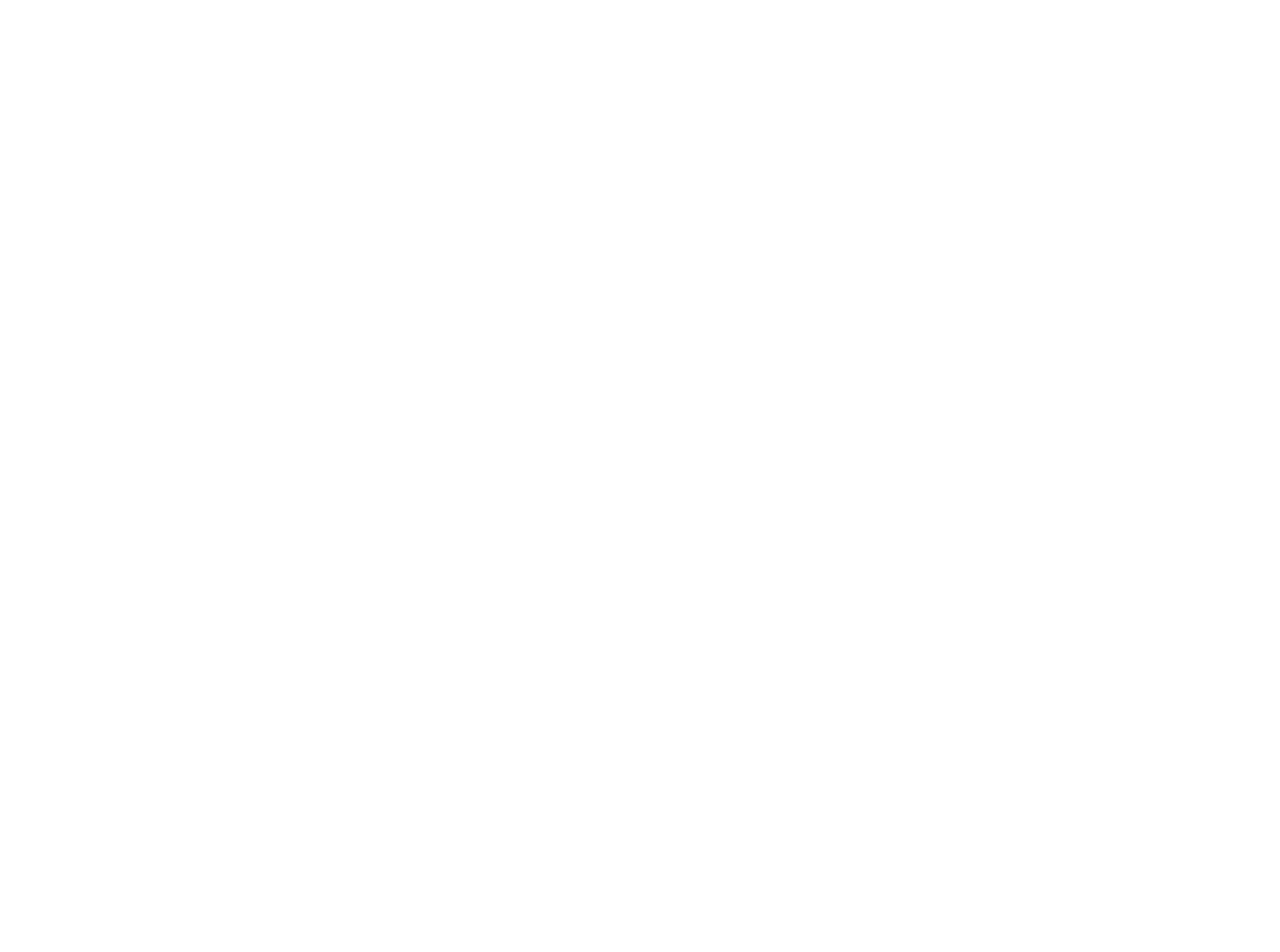
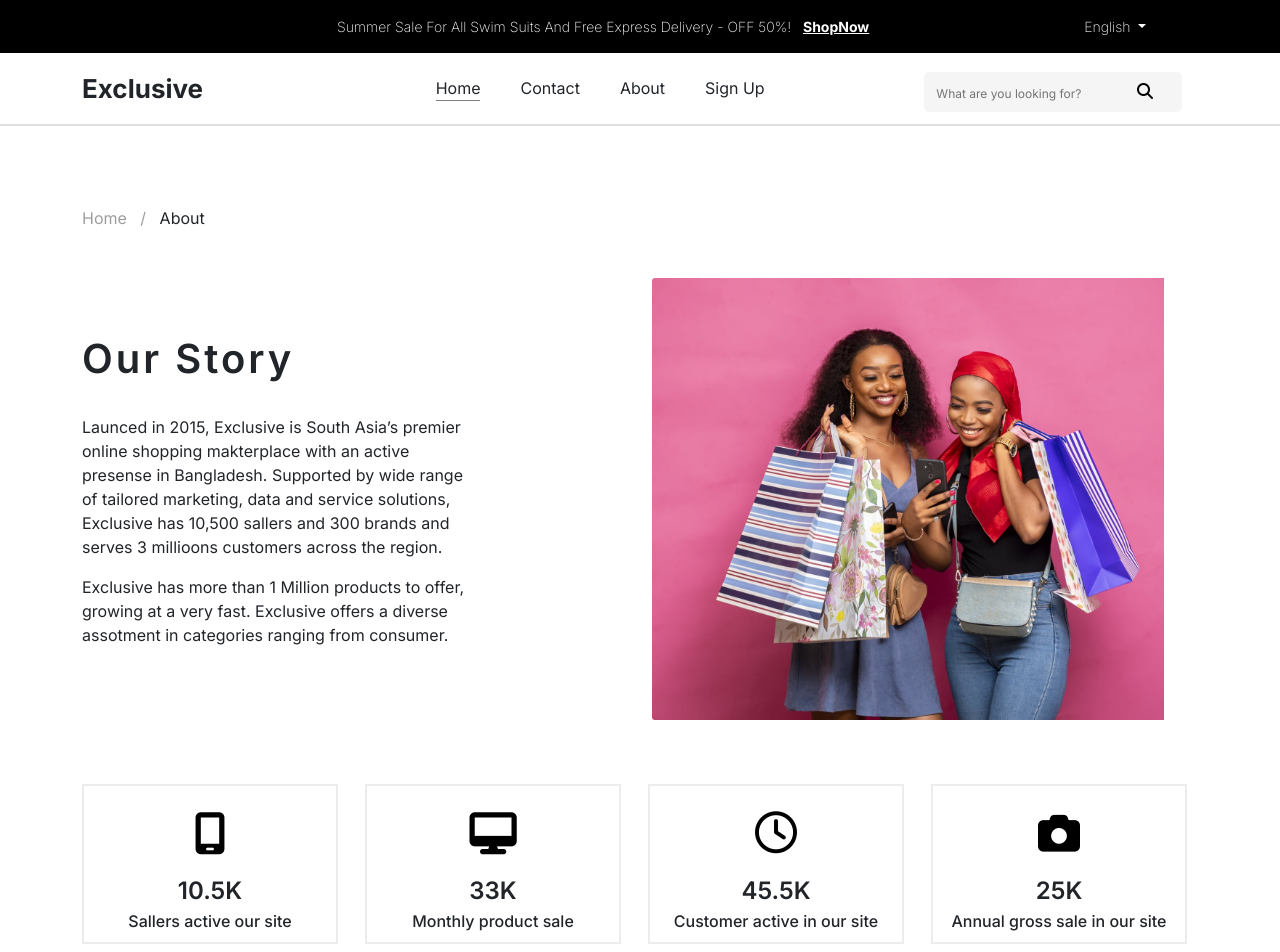
Before and after one commit to YousefAbdelaty/E-commerce-Website, an Angular app: page /about in a window 1280 px wide. Before the commit this address led to /. Shown: the top 952 px of the page. Before the commit the page ends 800 px from the top, so only its background shows below. Built offline with nearby package versions, Linux system fonts and the light colour scheme.

Commit message:
Completed 50% of about

```diff
--- /dev/null
+++ b/src/app/about/about.component.css
@@ -0,0 +1,144 @@
+
+.aboutWrapper {
+    margin-top: 5rem;
+    margin-bottom: 5rem;
+}
+
+.aboutWrapper p#location span{
+    color: #9e9e9e;
+}
+
+.aboutWrapper .ourStory {
+    /* display: flex; */
+    /* justify-content: space-between; */
+    margin-top: 3rem;
+    align-items: center;
+}
+
+.aboutWrapper .ourStory h1{
+    letter-spacing: 3px;
+    font-weight: 600;
+    margin-bottom: 2rem;
+}
+
+.aboutWrapper .ourStory p{
+    /* font-size: 14px; */
+    max-width: 70%;
+}
+
+.aboutWrapper .ourStory .storyImg img{
+    width: 40vw;
+}
+
+
+.boxes{
+    margin-top: 4rem;
+}
+
+.boxes .boxesWrapper{
+    /* display: flex; */
+    /* gap: 1rem; */
+    /* justify-content: space-around; */
+    margin-top:2rem ;
+    margin-bottom:2rem ;
+    /* overflow: hidden; */
+    display: grid;
+    grid-template-columns: repeat(4 , 1fr);
+    gap: 1rem;
+}
+
+.boxes .categoryItem{
+    display: flex;
+    flex-direction: column;
+    gap: 1rem;
+    justify-content: center;
+    align-items: center;
+    /* padding: 10px; */
+    max-width: 16rem;
+    height: 10rem;
+    border: 2px solid #ececec;
+    cursor: pointer;
+    position: relative;
+}
+
+.boxes .categoryItem::before {
+    content: "";
+    position: absolute;
+    bottom: 0;
+    left: 0;
+    width: 100%;
+    height: 0%;
+    background: #db4444;
+    z-index: -1;
+    transition: all 0.3s ease-in-out;
+}
+
+/* On hover: fill from bottom to top */
+.boxes .categoryItem:hover::before {
+  height: 100%;
+}
+
+.boxes .categoryItem:hover p,
+.boxes .categoryItem:hover i{
+    color: white;
+}
+
+.boxes .categoryItem p{
+    font-size: 16px;
+    font-weight: 500;
+    margin-top: -2rem;
+}
+.boxes .categoryItem p#number{
+    font-size: 24px;
+    font-weight: 600;
+    margin-top: 0.2rem;
+}
+
+.boxes .categoryItem i{
+    font-size: 42px;
+    margin-top: 2rem;
+    color: #000000;
+}
+
+
+
+
+
+/* MEDIA QUERY */
+
+
+
+@media only screen and (max-width:1200px){
+    .boxes .boxesWrapper{
+        grid-template-columns: repeat(3 , 1fr) ;
+    }
+}
+
+@media only screen and (max-width:992px){
+
+    .aboutWrapper .ourStory p{
+        margin: 0 auto;
+        max-width: 80%;
+    }
+
+    .aboutWrapper .ourStory h1{
+        text-align: center;
+    }
+    .aboutWrapper .ourStory .storyImg img{
+        width: 60vw;
+    }
+
+    .aboutWrapper .ourStory .storyImg {
+        display: flex;
+        justify-content: center;
+        margin-top: 2rem;
+    }
+}
+
+@media only screen and (max-width:768px){
+  .boxes .boxesWrapper{
+        grid-template-columns: repeat(2 , 1fr);
+        justify-content: center;
+        margin-left: 3rem;
+    }
+}
--- /dev/null
+++ b/src/app/about/about.component.html
@@ -0,0 +1,62 @@
+<app-navbar></app-navbar>
+
+<div class="aboutWrapper container-md">
+    <p id="location"><span>Home &nbsp; / &nbsp; </span> About</p>
+
+    <div class="ourStory row">
+        <div class="storyText col-lg-6 col-12">
+            <h1>Our Story</h1>
+            <p class="mb-3">Launced in 2015, Exclusive is South Asia’s premier online shopping makterplace with an
+                active presense in
+                Bangladesh.
+                Supported by wide range of tailored marketing, data and service solutions, Exclusive has 10,500 sallers
+                and 300 brands
+                and serves 3 millioons customers across the region.</p>
+            <p>Exclusive has more than 1 Million products to offer, growing at a very fast. Exclusive offers a diverse
+                assotment in
+                categories ranging from consumer.</p>
+        </div>
+        <div class="storyImg col-lg-4 col-12">
+            <img src="/assets/images/About/1ed3f2ef-d89b-4a2e-b464-a5e7e1c261fb.jpg" alt="">
+        </div>
+    </div>
+
+
+
+    <div class="boxes">
+
+        <div class="boxesWrapper" id="categoriesBoxesWrapper">
+
+            <div class="categoryItem">
+                <i class="fa-solid fa-mobile-screen"></i>
+                <p id="number">10.5K</p>
+                <p id="text">Sallers active our site</p>
+            </div>
+
+            <div class="categoryItem">
+                <i class="fa-solid fa-desktop"></i>
+                <p id="number">33K</p>
+                <p id="text">Monthly product sale</p>
+            </div>
+
+            <div class="categoryItem">
+                <i class="fa-regular fa-clock"></i>
+                <p id="number">45.5K</p>
+                <p id="text">Customer active in our site</p>
+            </div>
+
+            <div class="categoryItem">
+                <i class="fa-solid fa-camera"></i>
+                <p id="number">25K</p>
+                <p id="text">Annual gross sale in our site</p>
+            </div>
+
+        </div>
+
+    </div>
+
+
+</div>
+
+
+<app-footer></app-footer>
--- a/src/app/app.routes.ts
+++ b/src/app/app.routes.ts
@@ -8,6 +8,7 @@ import { WishListComponent } from './wish-list/wish-list.component';
 import { CartComponent } from './cart/cart.component';
 import { CheckoutComponent } from './checkout/checkout.component';
 import { ProfileComponent } from './profile/profile.component';
+import { AboutComponent } from './about/about.component';
 
 
 export const routes: Routes = [
@@ -18,6 +19,7 @@ export const routes: Routes = [
     {path:'cart' , component:CartComponent},
     {path:'checkout' , component:CheckoutComponent},
     {path:'profile' , component:ProfileComponent},
+    {path:'about' , component:AboutComponent},
     {path: '', redirectTo: '/home', pathMatch: 'full' }
 ];
 
--- a/src/app/navbar/navbar.component.html
+++ b/src/app/navbar/navbar.component.html
@@ -31,7 +31,7 @@
             <ul id="linkList">
                 <li class="active" id="link1" (click)="homeNavigate()">Home</li>
                 <li id="link2">Contact</li>
-                <li id="link3">About</li>
+                <li id="link3" (click)="aboutNavigate()">About</li>
                 <li id="link4" (click)="signUpNavigate()">Sign Up</li>
             </ul>
 
--- a/src/app/navbar/navbar.component.ts
+++ b/src/app/navbar/navbar.component.ts
@@ -1,12 +1,12 @@
 import { Component, ElementRef, OnInit, ViewChild } from '@angular/core';
-import { Router } from '@angular/router';
+import { Router, RouterLink } from '@angular/router';
 import { AuthServiceService } from '../Services/auth.service.service';
 import { ProductsSharingServiceService } from '../Services/products.sharing.service.service';
 
 @Component({
   selector: 'app-navbar',
   standalone: true,
-  imports: [],
+  imports: [RouterLink],
   templateUrl: './navbar.component.html',
   styleUrl: './navbar.component.css'
 })
@@ -125,6 +125,10 @@ cartNavigate(){
   this.router.navigate(['/cart']);
   window.scrollTo({top:0 ,behavior:'smooth'});
 }
+aboutNavigate(){
+  this.router.navigate(['/about']);
+  window.scrollTo({top:0 ,behavior:'smooth'});
+}
 
 
 logout(){
```
Also changed, not shown: src/app/about/about.component.ts (added, +14 -0 lines), public/assets/images/About/1ed3f2ef-d89b-4a2e-b464-a5e7e1c261fb.jpg (added), 1 other file (tests, documents, lock files or other folders).
